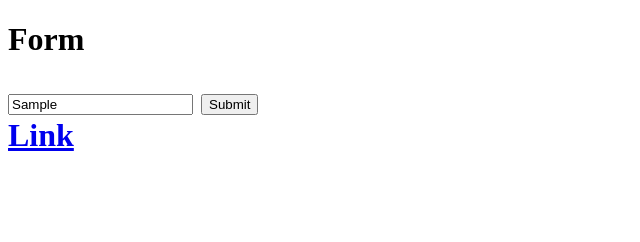
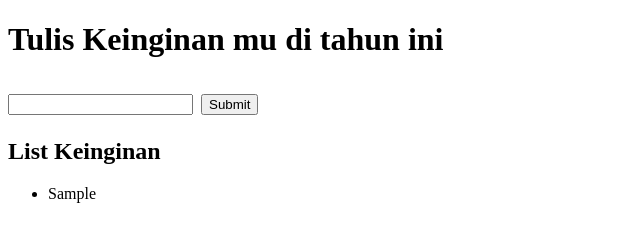
Before and after one commit to dhayussyahri/JavaScript-DOM, a plain HTML site: page event prevent default/index.html in a window 1280 px wide. Both pictures are taken after typing "Sample" into the empty fields and a click on the button "Submit". Shown: the whole page, without its empty margins (0-640 px from the left). Drawn offline with Linux system fonts and the light colour scheme.

Commit message:
04/03/24: Praktek Input Realtime Dengan Event Dan Dom

```diff
--- a/event prevent default/apps.js
+++ b/event prevent default/apps.js
@@ -1,11 +1,27 @@
 // Mengenal Event Preventdefault
 const form = document.querySelector('#form');
+const input = document.querySelector('input');
+const list = document.querySelector('#notes');
+
+
+input.addEventListener('change', (e) => {
+   console.log('Nilai Berubah');
+});
+
+
 form.addEventListener('submit', function (e) {
    e.preventDefault();
-   console.log('submitted form');
-});
-document.querySelector('a').addEventListener('click', (e) => {
-   e.preventDefault();
+   const noteValue = input.value;
+   const newlist = document.createElement('li');
+   newlist.innerText = noteValue;
+
+   list.append(newlist);
+   input.value = '';
 });
 
+
+// document.querySelector('a').addEventListener('click', (e) => {
+//    e.preventDefault();
+// });
+
 // event Prevent default = untuk mencegah proses selanjutnya dari sebuah interaksi behavior default
--- a/event prevent default/index.html
+++ b/event prevent default/index.html
@@ -7,14 +7,16 @@
    <link rel="stylesheet" href="/apps.css">
 </head>
 <body>
-   <h1>Form<h1>
+   <h1>Tulis Keinginan mu di tahun ini<h1>
    <form id="form" action="/destinations">
       <input type="text" name="note"/>
       <button>Submit</button>
    </form>
 
+   <h2>List Keinginan</h2>
+   <ul id="notes"></ul>
 
-   <a href="http://google.com">Link</a>
+   <!-- <a href="http://google.com">Link</a> -->
    <script src="/apps.js"></script>
 </body>
 </html>
```
